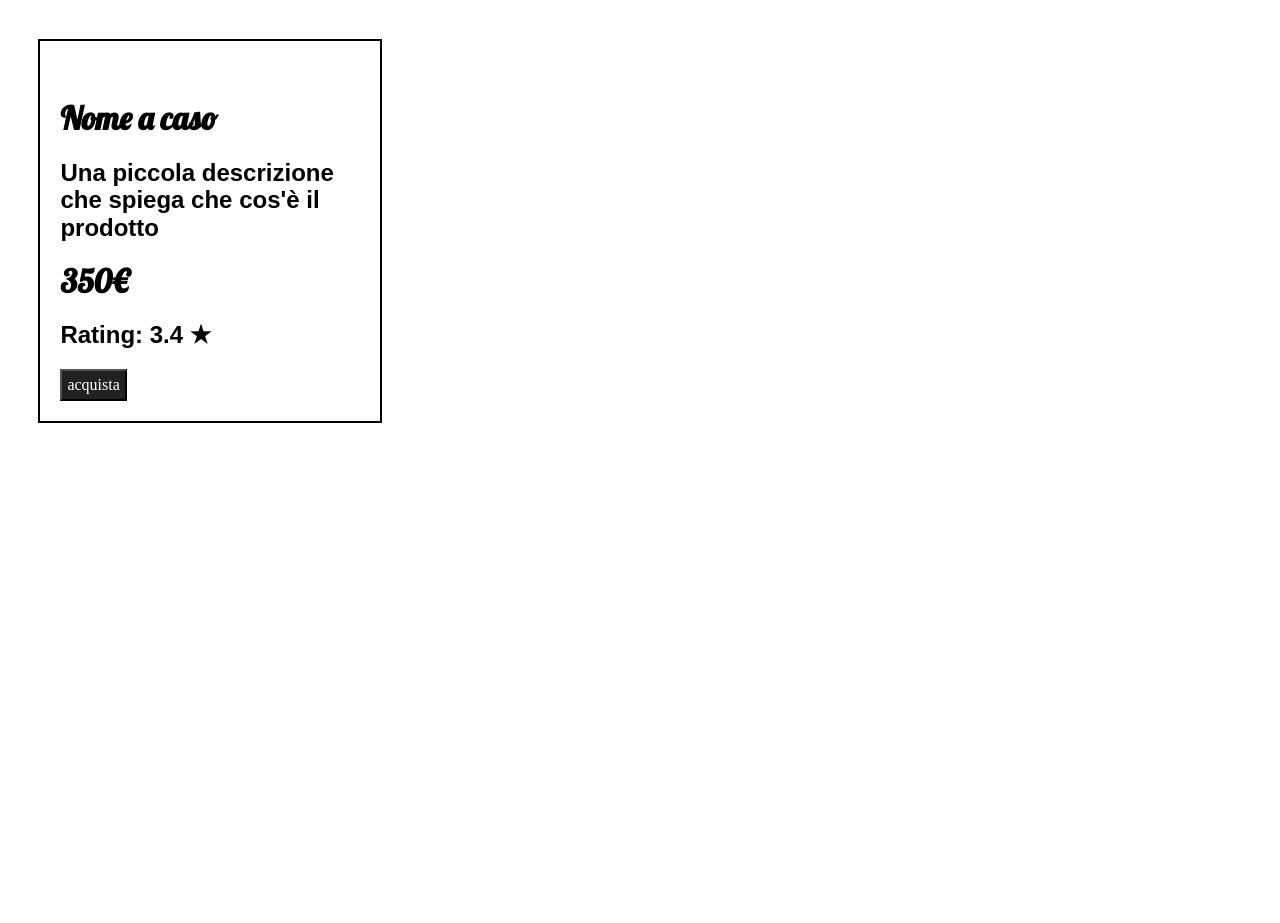
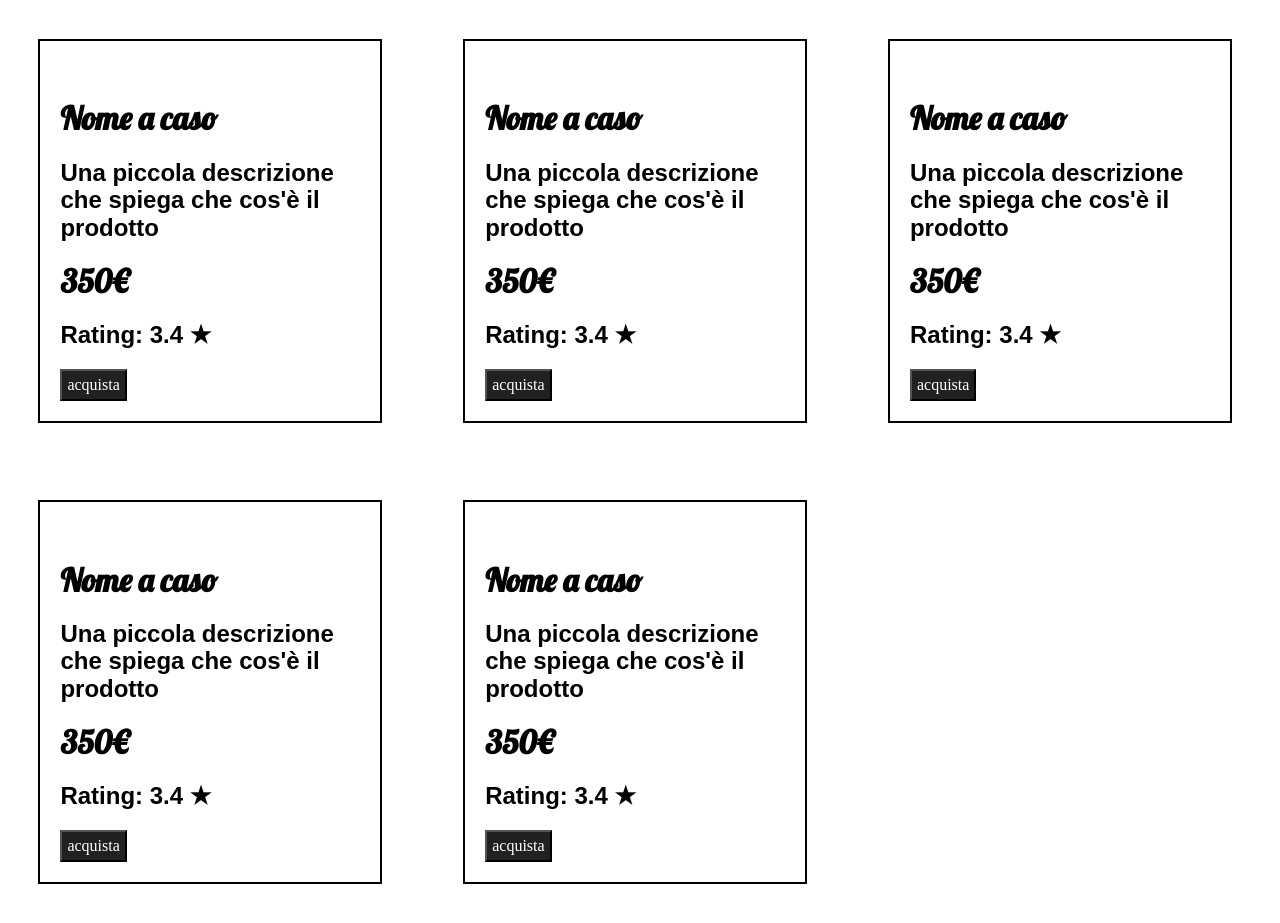
Before and after one commit to IMRC21/ecommerce, a PHP site: page /ecommerce/ in a window 1280 px wide. Shown: the part 127-1050 px from the top of the page. Before the commit the page ends 550 px from the top, so only its background shows below. Run offline with PHP 8.4, Linux system fonts and the light colour scheme.

Commit message:
Prodotto

```diff
--- a/components/prodotti.php
+++ b/components/prodotti.php
@@ -43,3 +43,91 @@
             <input class="button" type="submit" value="acquista">
         </form>
 </div>
+
+
+<div class="container">
+
+        <img src="" />
+        <form action="components/prodotto.php">
+            <h1>Nome a caso</h1>
+            </a>
+            <h2>
+                Una piccola descrizione che spiega che cos'è il prodotto
+            </h2>
+            <h1>
+                350€
+            </h1>
+            <h2>
+                Rating:
+                <span>3.4 ★</span>
+            </h2>
+            <input type="hidden" value="2" name="ID_prod" />
+            <input class="button" type="submit" value="acquista">
+        </form>
+</div>
+
+
+<div class="container">
+
+        <img src="" />
+        <form action="components/prodotto.php">
+            <h1>Nome a caso</h1>
+            </a>
+            <h2>
+                Una piccola descrizione che spiega che cos'è il prodotto
+            </h2>
+            <h1>
+                350€
+            </h1>
+            <h2>
+                Rating:
+                <span>3.4 ★</span>
+            </h2>
+            <input type="hidden" value="2" name="ID_prod" />
+            <input class="button" type="submit" value="acquista">
+        </form>
+</div>
+
+
+<div class="container">
+
+        <img src="" />
+        <form action="components/prodotto.php">
+            <h1>Nome a caso</h1>
+            </a>
+            <h2>
+                Una piccola descrizione che spiega che cos'è il prodotto
+            </h2>
+            <h1>
+                350€
+            </h1>
+            <h2>
+                Rating:
+                <span>3.4 ★</span>
+            </h2>
+            <input type="hidden" value="2" name="ID_prod" />
+            <input class="button" type="submit" value="acquista">
+        </form>
+</div>
+
+
+<div class="container">
+
+        <img src="" />
+        <form action="components/prodotto.php">
+            <h1>Nome a caso</h1>
+            </a>
+            <h2>
+                Una piccola descrizione che spiega che cos'è il prodotto
+            </h2>
+            <h1>
+                350€
+            </h1>
+            <h2>
+                Rating:
+                <span>3.4 ★</span>
+            </h2>
+            <input type="hidden" value="2" name="ID_prod" />
+            <input class="button" type="submit" value="acquista">
+        </form>
+</div>
```
